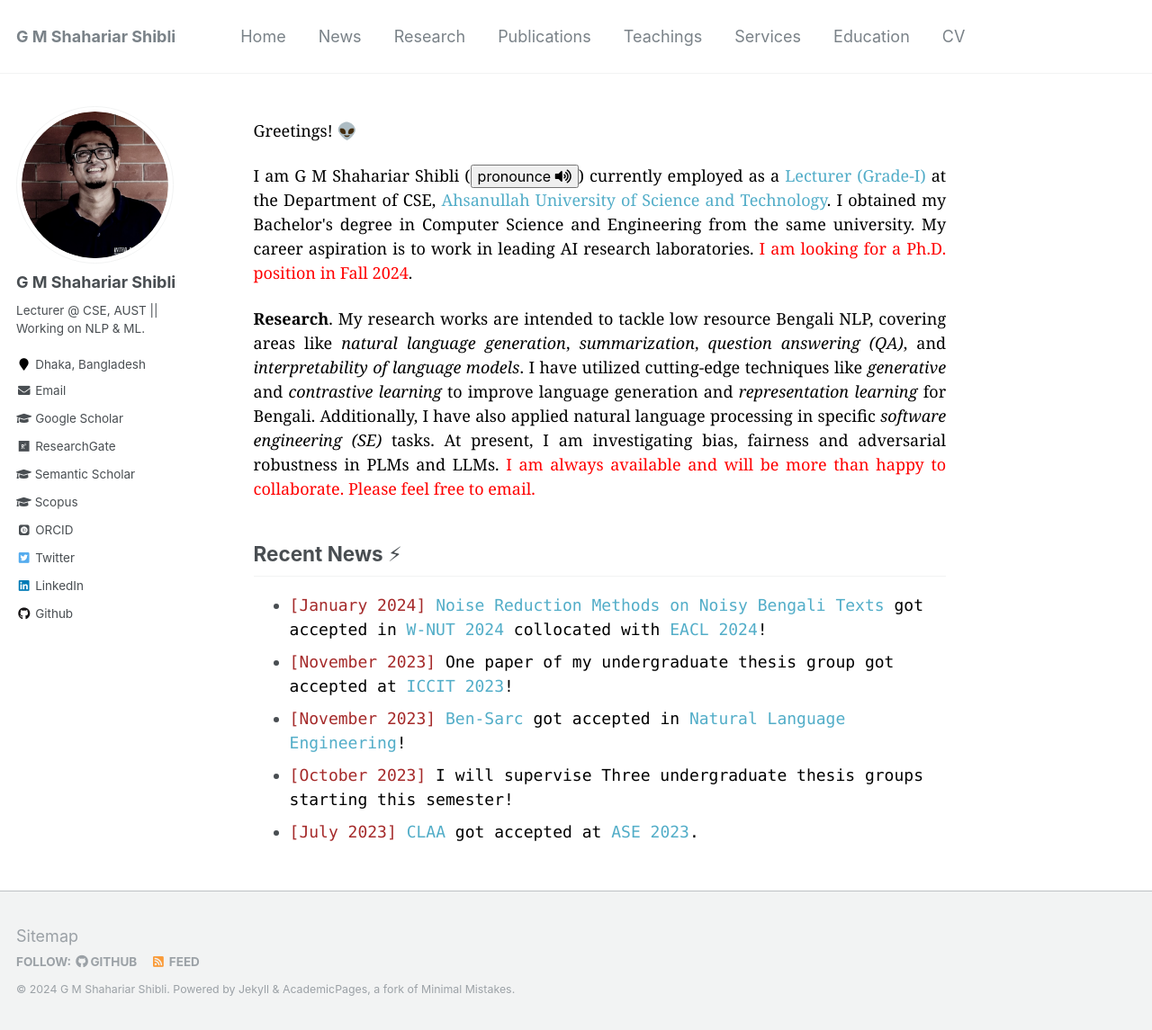
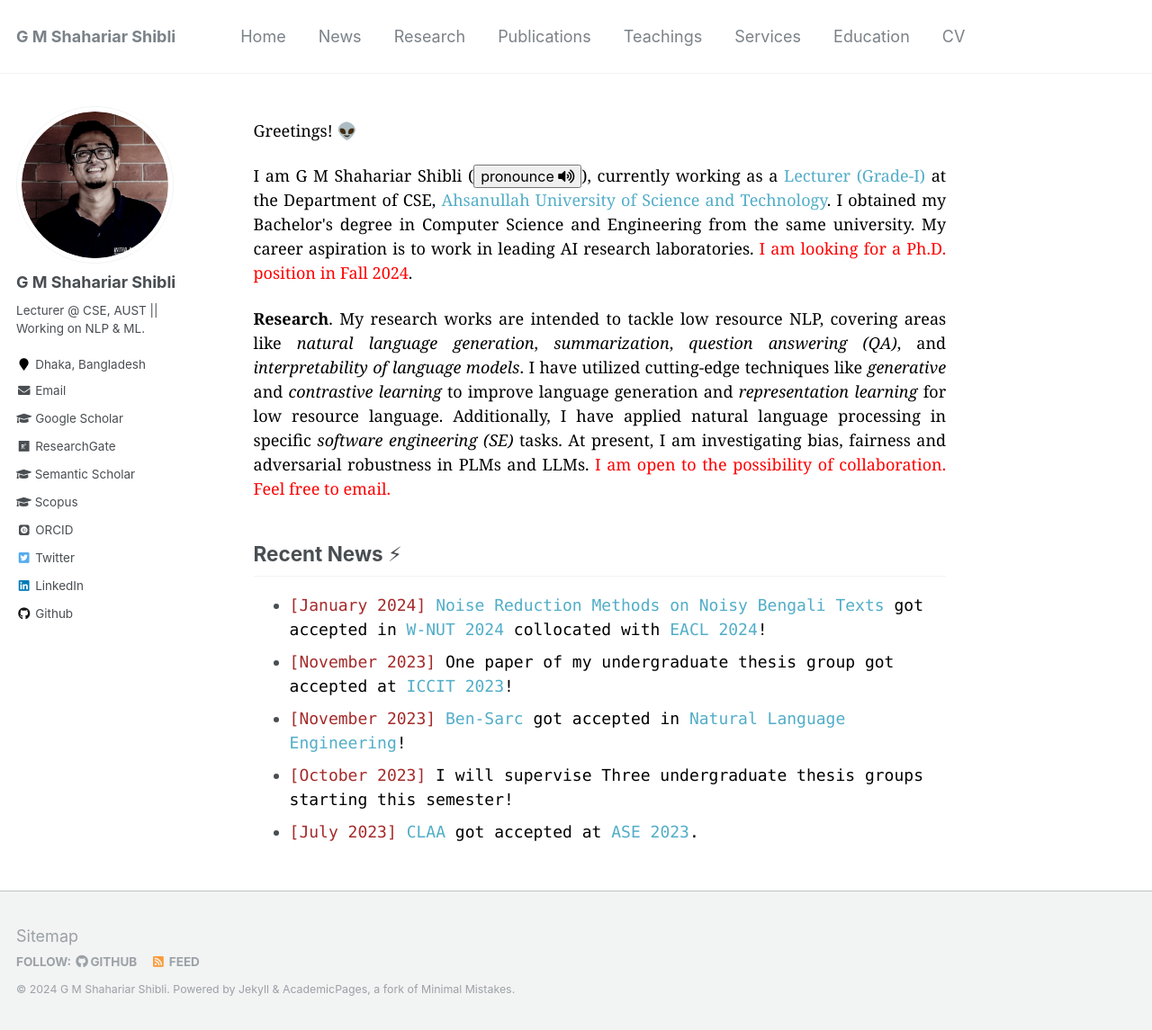
Before and after one commit to shahariar-shibli/shahariar-shibli.github.io, a Jekyll site: the page built from _pages/about.md, in a window 1280 px wide and 1145 px high. Shown: the whole window at 90% size. Built offline with Jekyll 4.4.1, drawn with Linux system fonts in a browser that asks for light colours; some web fonts are replaced.

Commit message:
Update about.md

```diff
--- a/_pages/about.md
+++ b/_pages/about.md
@@ -10,7 +10,7 @@ redirect_from:
 
 <span style="color:black; font-family:Georgia">Greetings! 👽</span>
 
-<p style="text-align:justify; color:black; font-family:Georgia">I am  G M Shahariar Shibli (<button onclick="playMusic()" style='font-size:16px'>pronounce <i class='fas fa-volume-up'></i></button>) currently employed as
+<p style="text-align:justify; color:black; font-family:Georgia">I am  G M Shahariar Shibli (<button onclick="playMusic()" style='font-size:16px'>pronounce <i class='fas fa-volume-up'></i></button>), currently working as
 a <a href="https://aust.edu/cse/faculty_member/mr_g_m_shahariar">Lecturer (Grade-I)</a> at the Department of CSE,
 <a href="https://aust.edu/">Ahsanullah University of Science and Technology</a>. I obtained my Bachelor's degree in Computer Science and
 Engineering from the same university. My career aspiration is to work in leading AI research laboratories. <span style="color:red;">I am looking for a Ph.D. position in Fall 2024</span>.
@@ -18,11 +18,11 @@ Engineering from the same university. My career aspiration is to work in leading
 
 
 <p style="text-align:justify;color:black; font-family:Georgia">
-<b>Research</b>. My research works are intended to tackle low resource Bengali NLP, covering areas like <em>natural language generation</em>, <em>summarization</em>, <em>question answering (QA)</em>,
+<b>Research</b>. My research works are intended to tackle low resource NLP, covering areas like <em>natural language generation</em>, <em>summarization</em>, <em>question answering (QA)</em>,
 and <em>interpretability of language models</em>. I have utilized cutting-edge techniques like <em>generative</em> and
-<em>contrastive learning</em> to improve language generation and <em>representation learning</em> for Bengali.
-Additionally, I have also applied natural language processing in specific <em>software engineering (SE)</em> tasks. At present, I am investigating bias, fairness and adversarial robustness in PLMs and LLMs.
-<span style="color:red;">I am always available and will be more than happy to collaborate. Please feel free to email.</span>
+<em>contrastive learning</em> to improve language generation and <em>representation learning</em> for low resource language.
+Additionally, I have applied natural language processing in specific <em>software engineering (SE)</em> tasks. At present, I am investigating bias, fairness and adversarial robustness in PLMs and LLMs.
+<span style="color:red;">I am open to the possibility of collaboration. Feel free to email.</span>
 </p>
 
 
```
